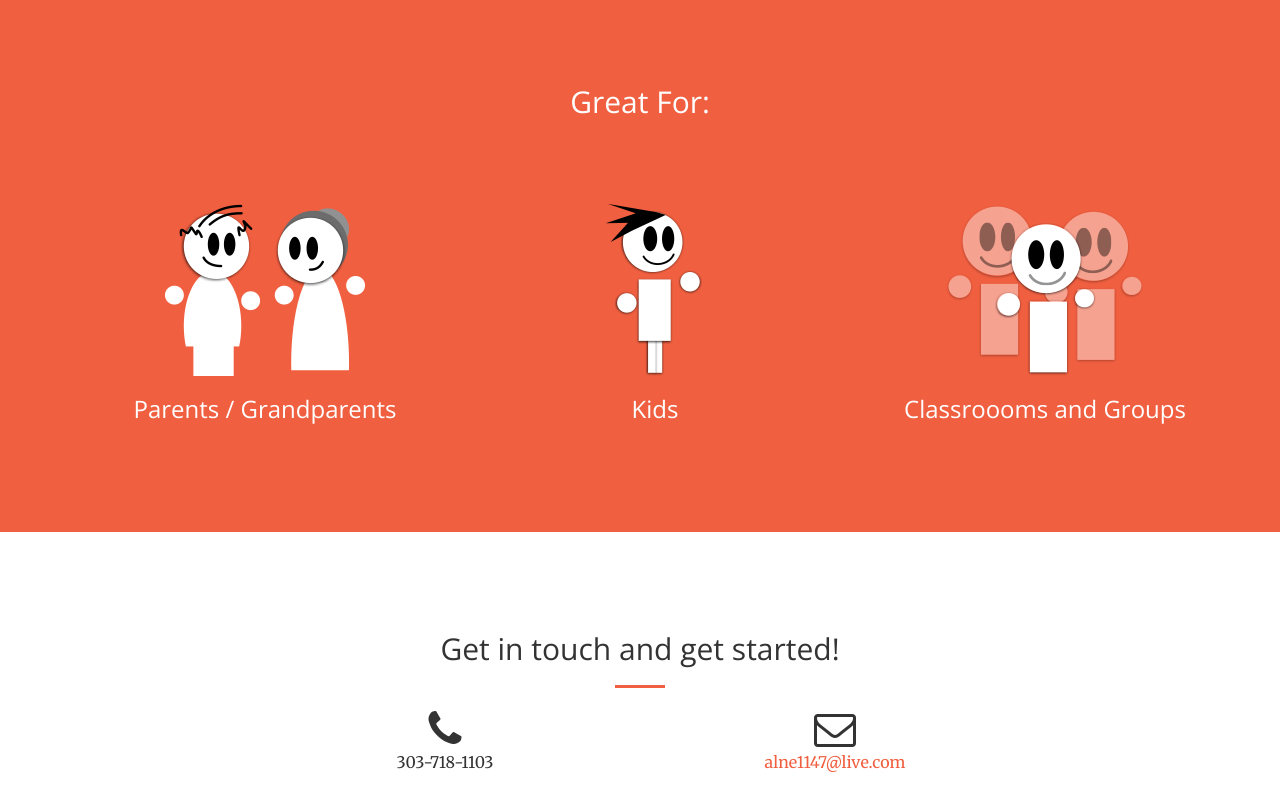
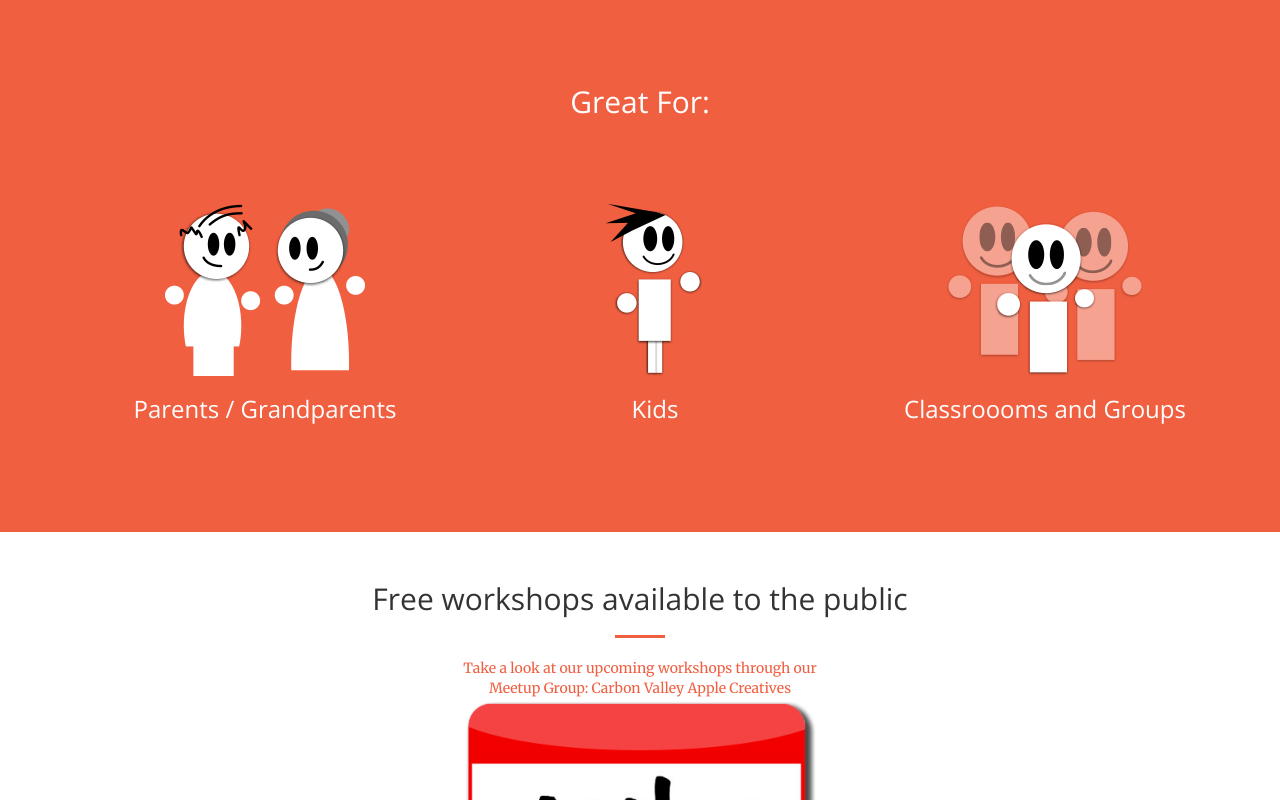
Before and after one commit to alne1147/bootstrap_creative, a plain HTML site: page index.html in a window 1280 px wide. Shown: the part 2000-2800 px from the top of the page. Drawn offline with nearby package versions, Linux system fonts and the light colour scheme.

Commit message:
adding meetup group section.

```diff
--- a/index.html
+++ b/index.html
@@ -66,6 +66,9 @@
                     </li>
                     <li>
                         <a class="page-scroll" href="#portfolio">Training</a>
+                    </li>
+                    <li>
+                        <a class="page-scroll" href="#workshops">Free Workshops</a>
                     </li>
                     <li>
                         <a class="page-scroll" href="#contact">Contact</a>
@@ -271,6 +274,22 @@
         </div>
     </section>
 
+    <div id="workshops" style="margin-top:50px;">
+        <div class="container">
+            <div class="row">
+                <div class="col-lg-8 col-lg-offset-2 text-center">
+                    <h2 class="section-heading">Free workshops available to the public</h2>
+                    <hr class="primary">
+<!--                     <p>Ready to become your own tech guru? Call me at the number below!</p> -->
+                </div>
+                <div class="col-lg-4 col-lg-offset-4 text-center">
+					 <a href="http://www.meetup.com/Frederick-Apple-Creatives/events/226968016/">Take a look at our upcoming workshops through our Meetup Group: Carbon Valley Apple Creatives
+					 <img src="img/meetuplogo.png" class="img-responsive" alt=""></a>
+
+                </div>
+            </div>
+        </div>
+    </div>
 
     <section id="contact">
         <div class="container">
@@ -281,16 +300,17 @@
 <!--                     <p>Ready to become your own tech guru? Call me at the number below!</p> -->
                 </div>
                 <div class="col-lg-4 col-lg-offset-2 text-center">
-                    <i class="fa fa-phone fa-3x wow bounceIn"></i>
-                    <p>303-718-1103</p>
+                    <i class="fa fa-phone fa-3x wow bounceIn"><p>303-718-1103</p></i>
+
                 </div>
                 <div class="col-lg-4 text-center">
                     <i class="fa fa-envelope-o fa-3x wow bounceIn" data-wow-delay=".1s"></i>
-                    <p><a href="mailto:alne1147@live.com">alne1147@live.com</a></p>
+                    <p><a href="mailto:jr.nevarez@gmail.com">jr.nevarez@gmail.com</a></p>
                 </div>
             </div>
         </div>
     </section>
+
 
     <!-- jQuery -->
     <script src="js/jquery.js"></script>
```
Also changed, not shown: img/433005-apple-wallpapers-softball-apple-logo-ipad-hd.jpg (added), img/meetuplogo.png (added).
